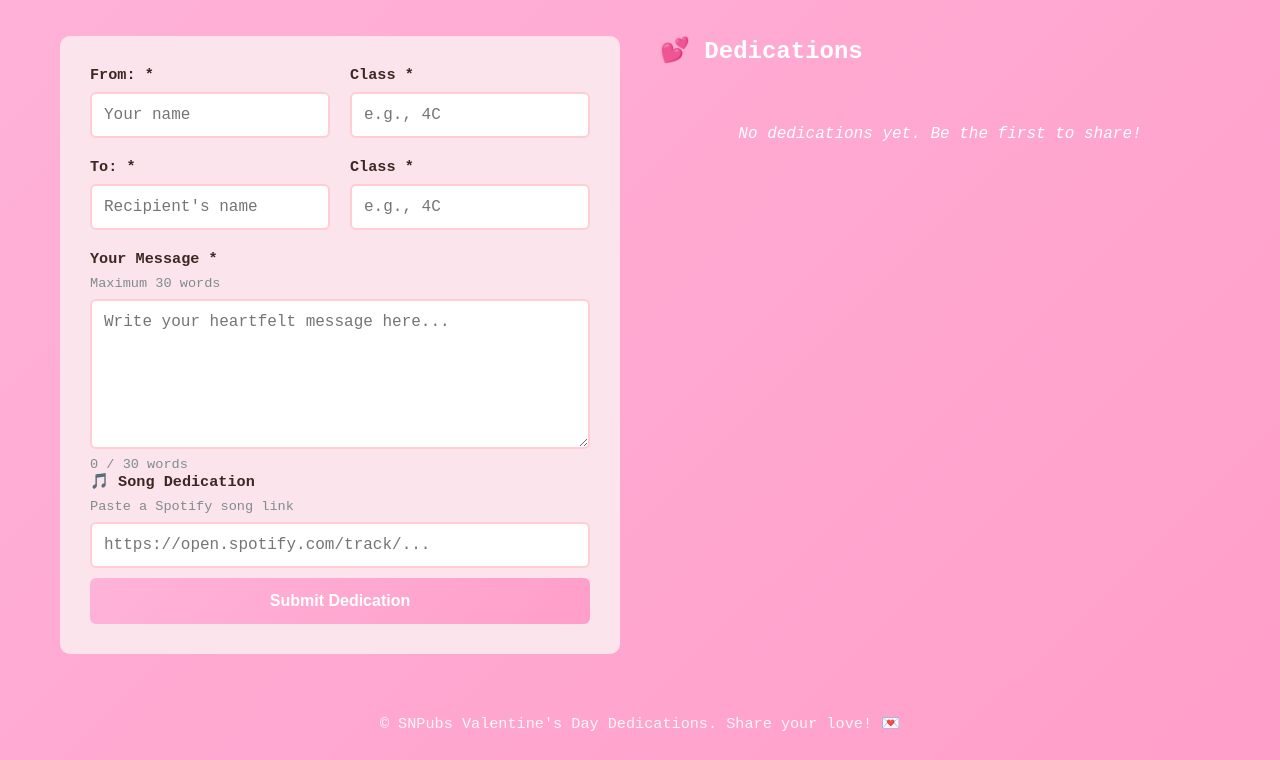
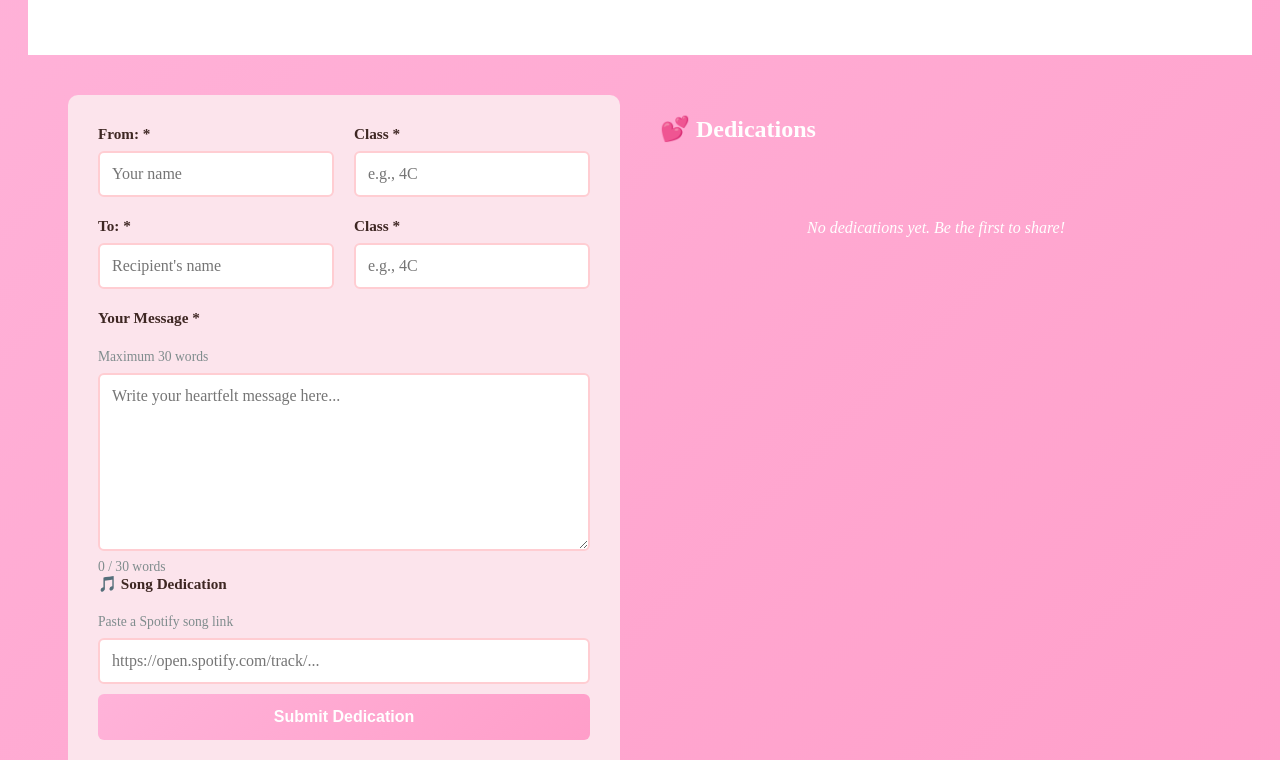
Before and after one commit to avrilwl/snpubsvday, a website: page index.html in a window 1280 px wide. Shown: the part 183-943 px from the top of the page. Drawn offline with Linux system fonts and the light colour scheme.

Commit message:
Add files via upload

```diff
--- a/styles.css
+++ b/styles.css
@@ -1,5 +1,4 @@
-@import url('https://fonts.googleapis.com/css2?family=JetBrains+Mono:wght@400;600;700&display=swap');
-
+@import url('https://fonts.googleapis.com/css2?family=Crimson+Pro')
 * {
     margin: 0;
     padding: 0;
@@ -19,7 +18,7 @@
 }
 
 body {
-    font-family: 'Bitcount Single', 'Rubik', monospace;
+    font-family: 'Crimson Pro', serif;
     background: linear-gradient(135deg, #ffb3d9 0%, #ff9ec9 100%);
     min-height: 100vh;
     padding: 20px;
```
